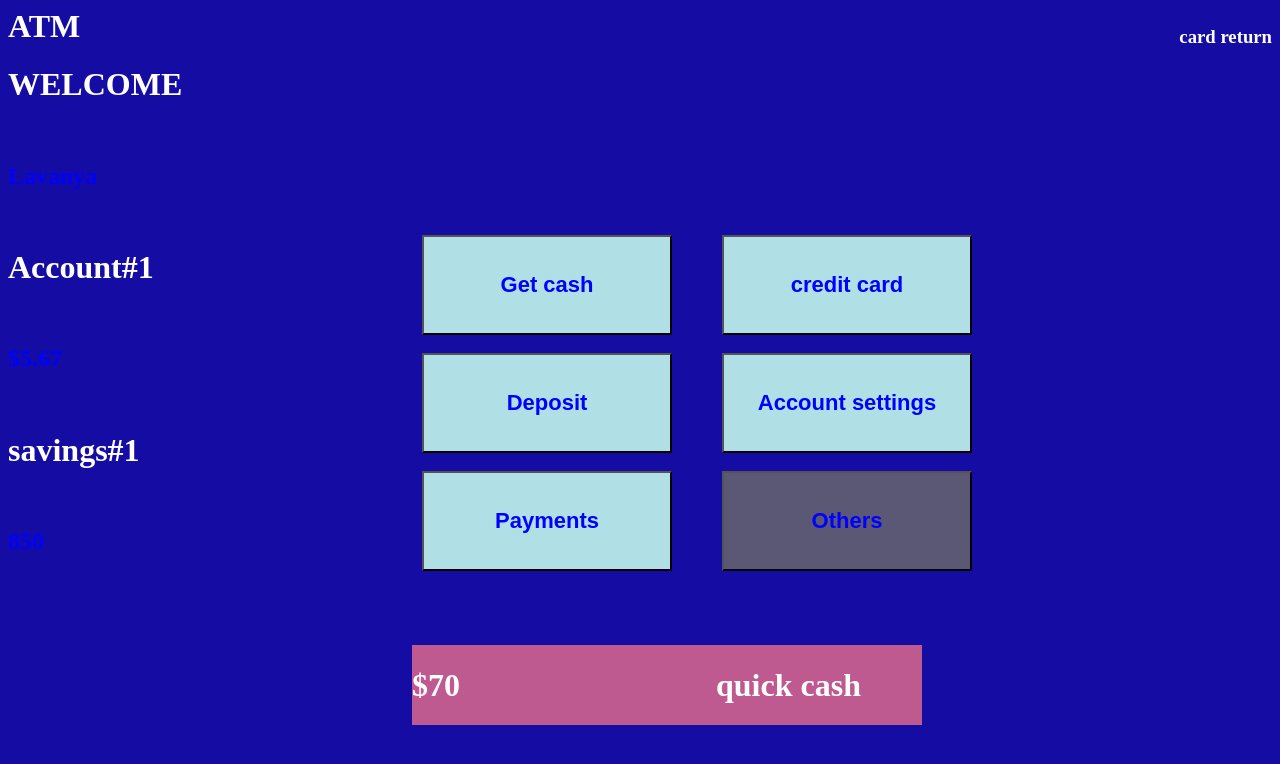
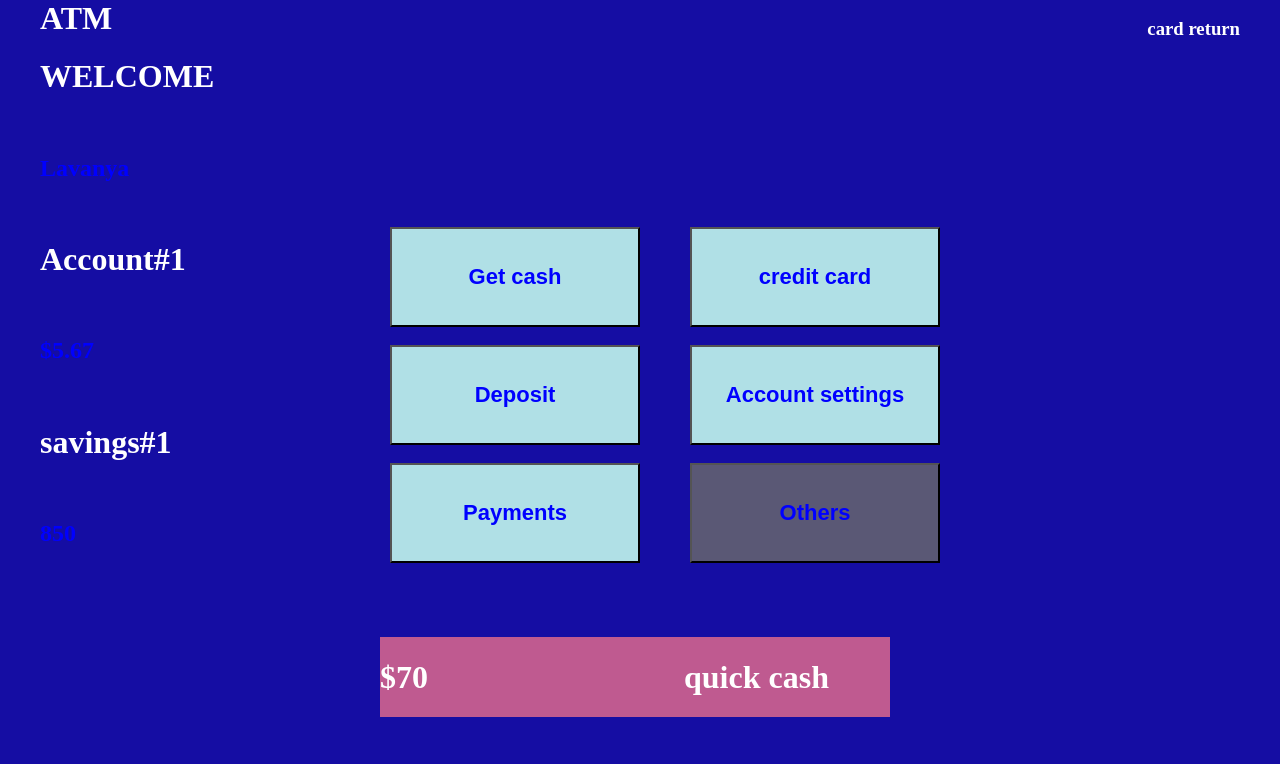
Before and after one commit to Lavanya-95530/training, a plain HTML site: page jsweb2.html in a window 1280 px wide. Drawn offline with Linux system fonts and the light colour scheme.

Commit message:
Add files via upload

```diff
--- a/jsweb2.html
+++ b/jsweb2.html
@@ -6,6 +6,9 @@
 
 body{
          background-color:#150da3;
+         width:1200px;
+         margin:auto;
+
  }
 
 h1{
@@ -23,7 +26,9 @@ h3{
 	margin-top:-40px;
         font-weigth:bold;
 }
-
+.main{
+width:1200px;
+}
 
 
 .getcash
@@ -89,7 +94,7 @@ h3{
 
 </head>
 
-<body>
+<body><div class="main">
 <div><h1>ATM</h1>
 <h3>card return</h3>
 </div>
@@ -126,6 +131,6 @@ h3{
 quick cash</h1>
 </div>
 
-
+</div>
 </body>
 </html>
```
